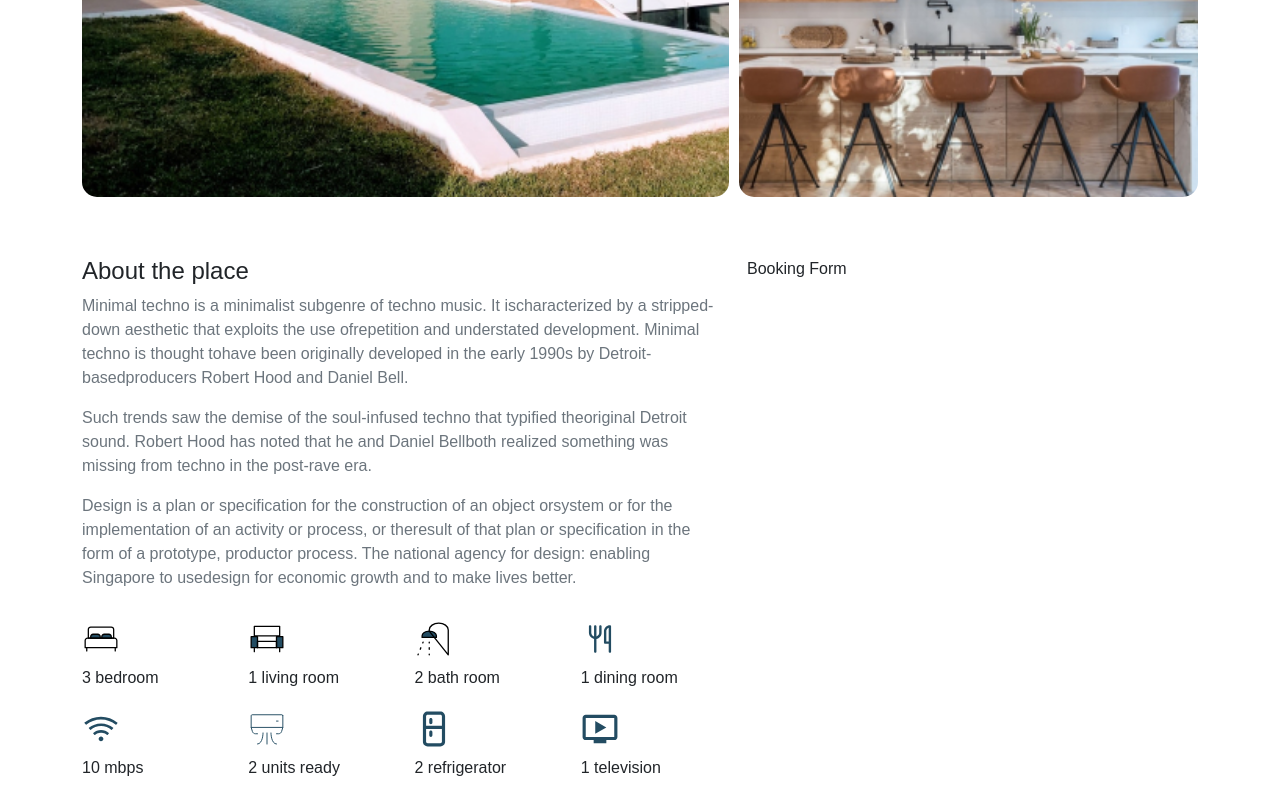
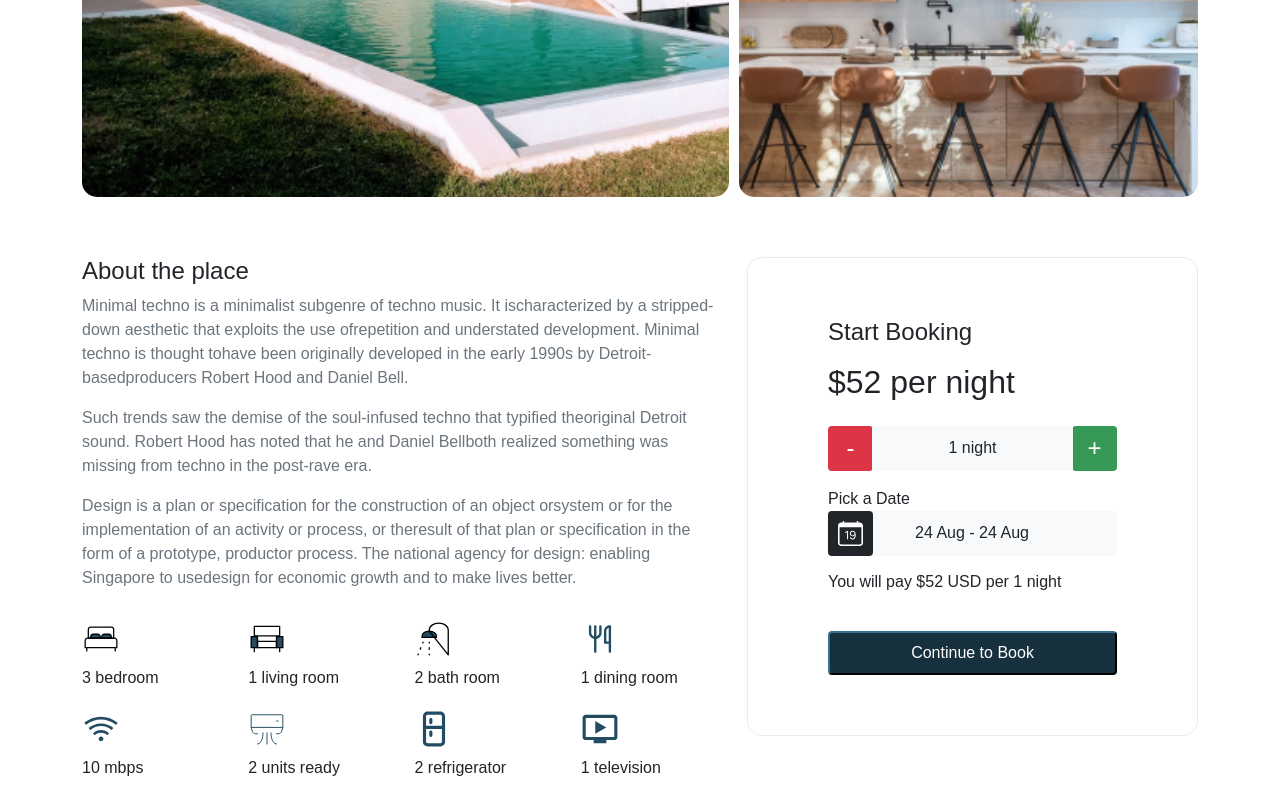
Before and after one commit to dafex301/fullstack-bwa, a React (Create React App) app: page /properties/asd1293uasdads1 in a window 1280 px wide. Shown: the part 792-1592 px from the top of the page. Built offline with nearby package versions, Linux system fonts and the light colour scheme.

Commit message:
BookingForm on Details Page

```diff
--- a/src/components/BookingForm.js
+++ b/src/components/BookingForm.js
@@ -8,7 +8,7 @@ export default class BookingForm extends Component {
 	constructor(props) {
 		super(props);
 		this.state = {
-			date: {
+			data: {
 				duration: 1,
 				date: {
 					startDate: new Date(),
@@ -60,7 +60,62 @@ export default class BookingForm extends Component {
 		}
 	}
 	render() {
-		return <div></div>;
+		const { data } = this.state;
+		const { itemDetails, startBooking } = this.props;
+
+		return (
+			<div className="card bordered" style={{ padding: '60px 80px' }}>
+				<h4 className="mb-3">Start Booking</h4>
+				<h5 className="h2 text-teal mb-4">
+					${itemDetails.price}{' '}
+					<span className="text-gray-500 fw-light">
+						per {itemDetails.unit}
+					</span>
+				</h5>
+
+				<label htmlFor="duration">
+					<InputNumber
+						max={30}
+						suffix={' night'}
+						isSuffixPlural
+						onChange={this.updateData}
+						name="duration"
+						value={data.duration}
+					/>
+				</label>
+
+				<label htmlFor="date">Pick a Date</label>
+				<InputDate
+					onChange={this.updateData}
+					name="date"
+					value={data.date}
+				></InputDate>
+
+				<h6
+					className="text-gray-500 fw-light"
+					style={{ marginBottom: 40 }}
+				>
+					You will pay{' '}
+					<span className="text-gray-900">
+						${itemDetails.price * data.duration} USD
+					</span>{' '}
+					per{' '}
+					<span className="text-gray-900">
+						{data.duration} {itemDetails.unit}{' '}
+					</span>
+				</h6>
+
+				<Button
+					className="button py-2 rounded"
+					hasShadow
+					isPrimary
+					isBlock
+					onClick={startBooking}
+				>
+					Continue to Book
+				</Button>
+			</div>
+		);
 	}
 }
 
--- a/src/pages/DetailsPage.js
+++ b/src/pages/DetailsPage.js
@@ -6,6 +6,7 @@ import PageDetailTitle from 'components/PageDetailTitle';
 import ItemDetails from 'json/itemDetails.json';
 import FeaturedImages from 'components/FeaturedImages';
 import PageDetailDescription from 'components/PageDetailDescription';
+import BookingForm from 'components/BookingForm';
 
 export default class DetailsPage extends Component {
 	componentDidMount() {
@@ -34,7 +35,11 @@ export default class DetailsPage extends Component {
 								data={ItemDetails}
 							></PageDetailDescription>
 						</div>
-						<div className="col-5">Booking Form</div>
+						<div className="col-5">
+							<BookingForm
+								itemDetails={ItemDetails}
+							></BookingForm>
+						</div>
 					</div>
 				</div>
 			</>
```
